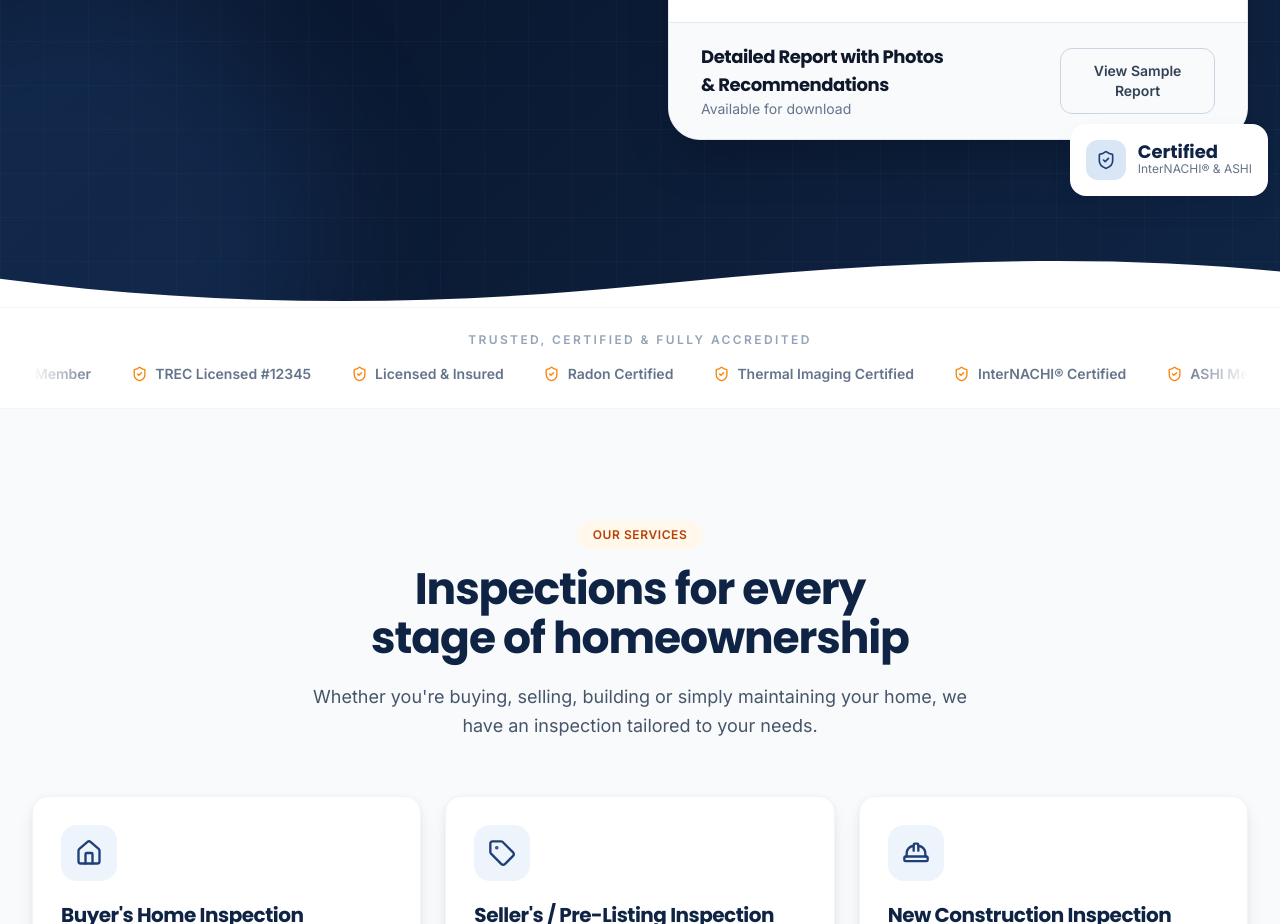
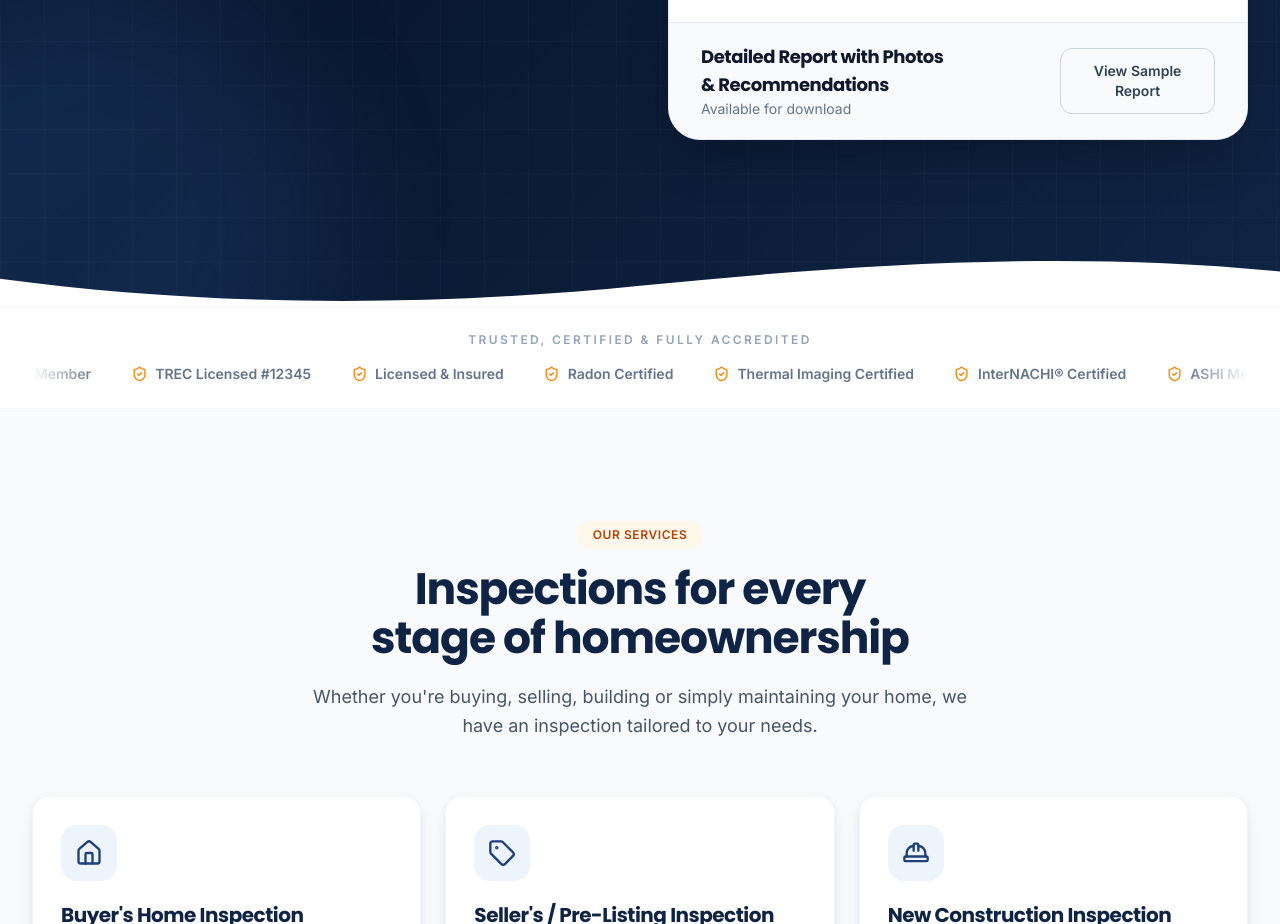
Before and after one commit to saichowdary96/4homeinspections, a Next.js app: page / in a window 1280 px wide. Shown: the part 960-1884 px from the top of the page. Built offline with nearby package versions, Linux system fonts and the light colour scheme.

Commit message:
Update Hero.tsx

```diff
--- a/src/components/sections/Hero.tsx
+++ b/src/components/sections/Hero.tsx
@@ -301,23 +301,7 @@ export function Hero() {
 
               {/* Floating badges */}
 
-              <motion.div
-                animate={{ y: [0, 10, 0] }}
-                transition={{ duration: 7, repeat: Infinity, ease: "easeInOut" }}
-                className="absolute -bottom-14 -right-5 hidden rounded-2xl bg-white p-4 shadow-card sm:block"
-              >
-                <div className="flex items-center gap-3">
-                  <span className="grid h-10 w-10 place-items-center rounded-xl bg-brand-100 text-brand-700">
-                    <ShieldCheck className="h-5 w-5" />
-                  </span>
-                  <div>
-                    <p className="font-display text-lg font-bold leading-none text-brand-900">
-                      Certified
-                    </p>
-                    <p className="text-xs text-slate-500">InterNACHI® &amp; ASHI</p>
-                  </div>
-                </div>
-              </motion.div>
+
             </motion.div>
           </div>
         </div>
```
